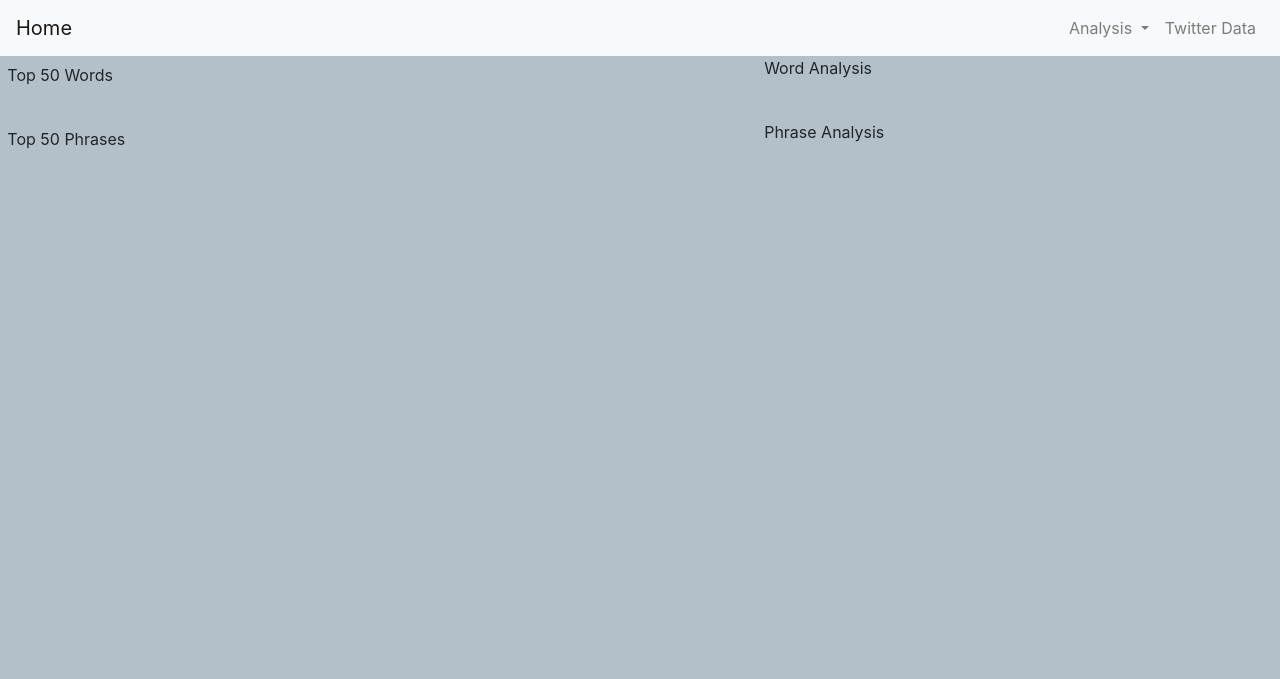
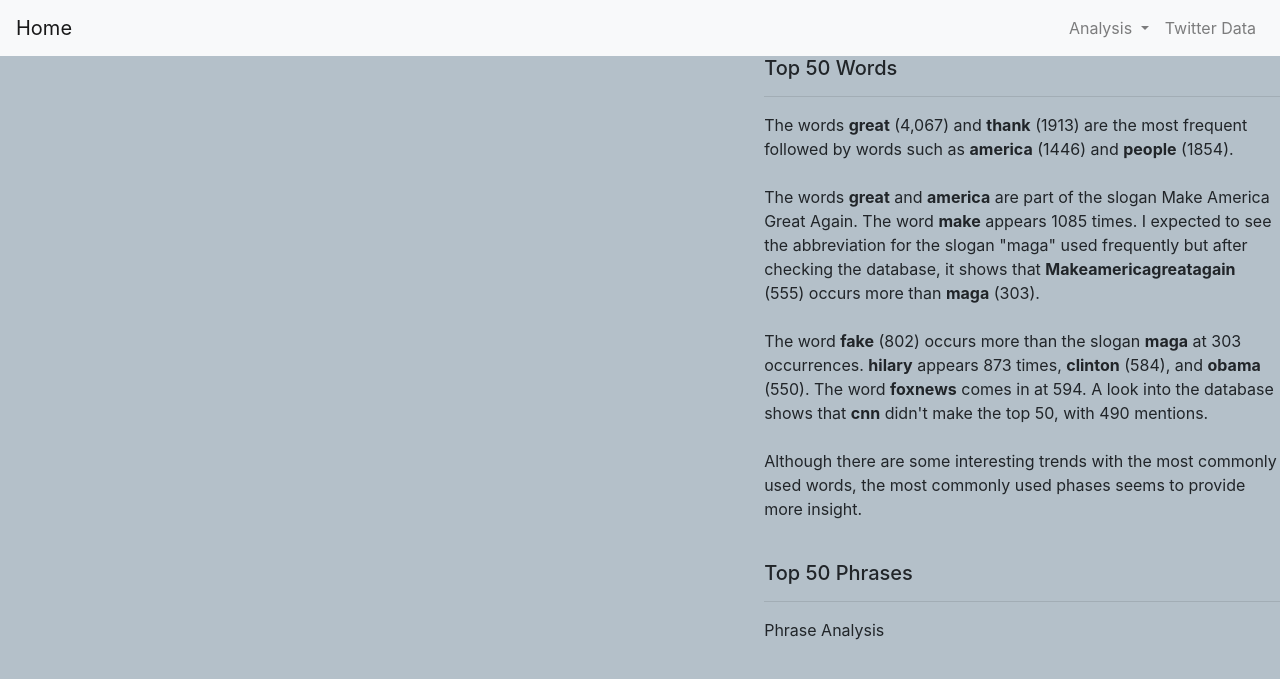
Before and after one commit to emilou1981/Trump_Tweets_Project, a Flask app: page /bubble_word in a window 1280 px wide. Shown: the top 679 px of the page. Run offline with Flask 2, Linux system fonts and the light colour scheme; parts of the project's set-up code (start-up, migrations or seed data) failed here and were passed over; some libraries are stand-ins or nearby versions.

Commit message:
update to bubbles & sentiment

```diff
--- a/flaskDeploy/templates/bubble_word.html
+++ b/flaskDeploy/templates/bubble_word.html
@@ -36,11 +36,15 @@
     <div id="tooltip" class="hidden"></div>
     <div class="row">
         <div class="col-md-7 col-sm-7" class="bubble">
-            <div id='word_buble_header' class="bubble">Top 50 Words</div>
+            <!-- <div id='word_buble_header' class="bubble">Top 50 Words</div> -->
             <div id='wordbubble_chart'></div>
         </div>
         <div class="col-md-5 col-sm-5">
-            <p>Word Analysis</p>
+            <h5>Top 50 Words</h5>
+            <hr>
+            <p>The words <strong>great</strong> (4,067) and <strong>thank</strong> (1913) are the most frequent followed by words such as <strong>america</strong> (1446) and <strong>people</strong> (1854).
+                <br /><br />The words <strong>great</strong> and <strong>america</strong> are part of the slogan Make America Great Again. The word <strong>make</strong> appears 1085 times. I expected to see the abbreviation for the slogan "maga" used
+                frequently but after checking the database, it shows that <strong>Makeamericagreatagain</strong> (555) occurs more than <strong>maga</strong> (303). <br /><br />The word <strong>fake</strong> (802) occurs more than the slogan <strong>maga</strong>                at 303 occurrences. <strong>hilary</strong> appears 873 times, <strong>clinton</strong> (584), and <strong>obama</strong> (550). The word <strong>foxnews</strong> comes in at 594. A look into the database shows that <strong>cnn</strong>                didn't make the top 50, with 490 mentions. <br /><br />Although there are some interesting trends with the most commonly used words, the most commonly used phases seems to provide more insight. </p>
         </div>
     </div>
 
@@ -48,10 +52,12 @@
 
     <div class="row">
         <div class="col-md-7 col-sm-7" class="bubble">
-            <div id='phrase_buble_header' class="bubble">Top 50 Phrases</div>
+            <div id='phrase_buble_header' class="bubble"></div>
             <div id='phrasebubble_chart'></div>
         </div>
         <div class="col-md-5 col-sm-5">
+            <h5>Top 50 Phrases</h5>
+            <hr>
             <p> Phrase Analysis</p>
         </div>
     </div>
```
Also changed, not shown: docs/Words_phrases.md (+7 -7 lines), flaskDeploy/templates/sentiment.html (+8 -4 lines).
